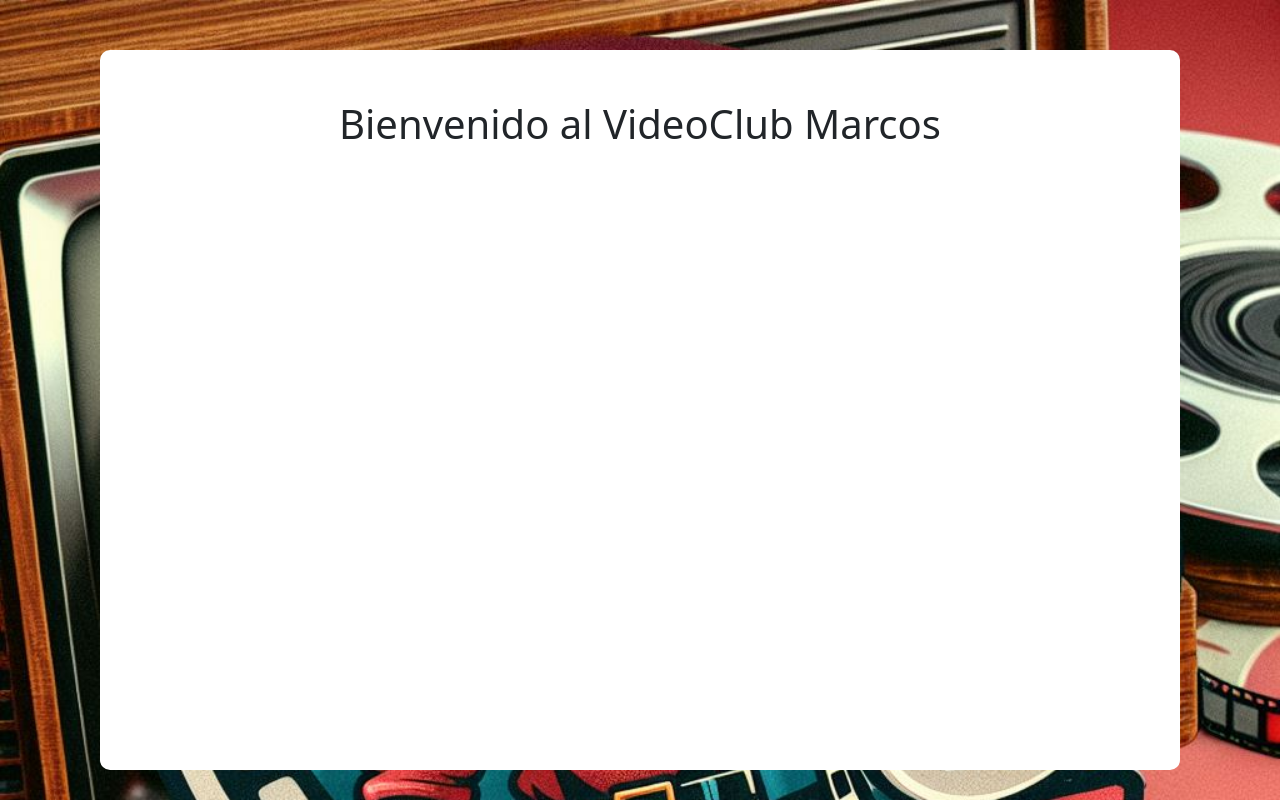
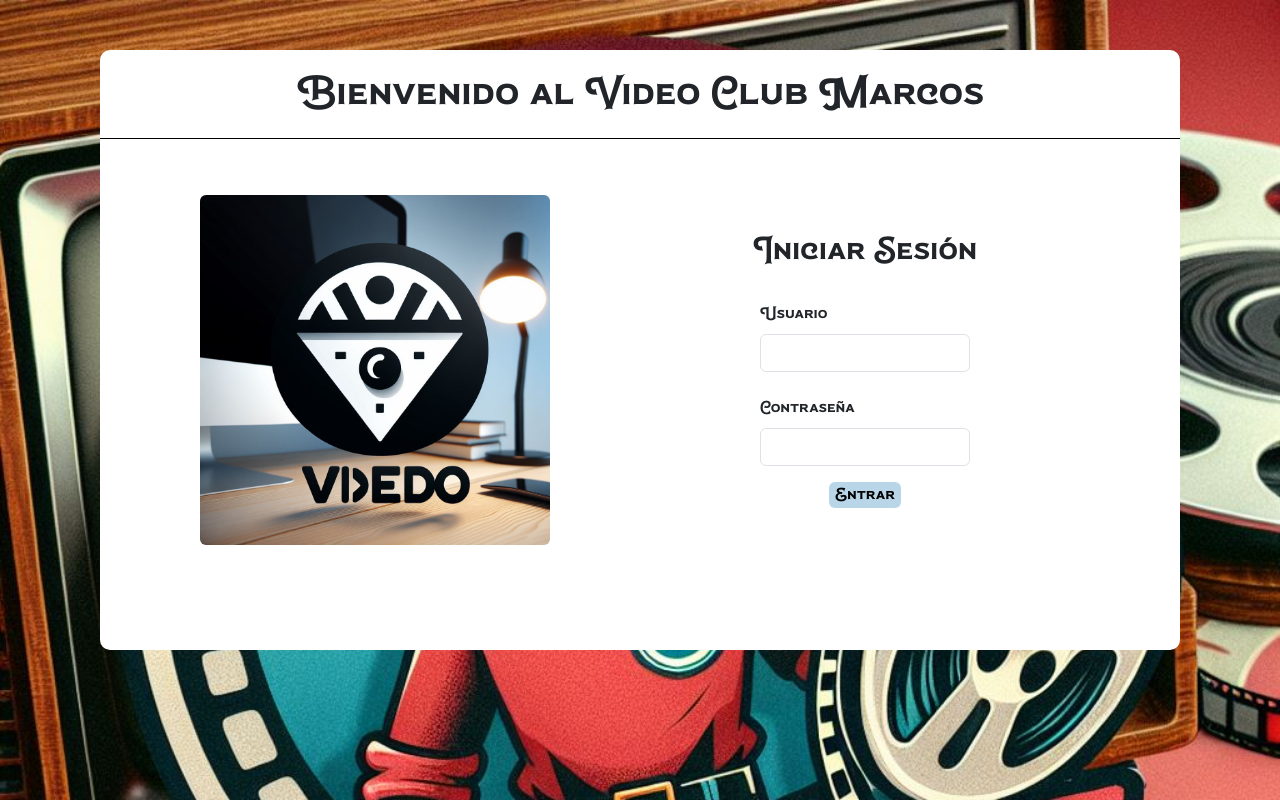
Before and after one commit to marcoossmb/Video-Club-Marcos, a PHP site: page / in a window 1280 px wide. Run offline with PHP 8.4, Linux system fonts and the light colour scheme.

Commit message:
diseñpo pagina principal terminado

```diff
--- a/css/style.css
+++ b/css/style.css
@@ -1,8 +1,13 @@
+@font-face {
+    font-family: "spritz";
+    src: url(../assets/fonts/SpritzAndDelicious.otf);
+}
+
 .body{
     background-color: #03060F;
-    background-image: url(../assets/fondovideoclub.jpg);
+    background-image: url(../assets/images/fondovideoclub.jpg);
     background-repeat: no-repeat;
-    background-size: cover;
+    background-size: 100%;
 }
 .contenedor{
     background-color: white;
@@ -10,9 +15,46 @@
     width: 1080px;
     margin-top: 50px;
     border-radius: 10px;
-    height: 90vh;
+    height: 600px;
+    font-family: "spritz";
 }
-.main__h1{
+.header__h1{
     text-align: center;
-    padding-top:50px;
+    padding:20px 0 20px 0;
+    border-bottom: 1px solid black;
 }
+
+.main{
+    display: flex;
+    justify-content: space-evenly;
+    align-items: center;
+}
+
+.box__img{
+    padding-left: 100px;
+}
+
+.main__img{
+    width: 350px;
+}
+
+.box__form{
+    padding-left: 210px;
+}
+
+.main__btn{
+    background-color: #B9D6E8;
+}
+.main__btn:hover{
+    background-color: #5E819D;
+    color: white;
+}
+
+.form-control{
+    color: #B9D6E8 !important;
+}
+
+.form-control.outline-0:focus {
+    box-shadow: 0px 0px 10px 1px #B9D6E8;
+    border-color: #B9D6E8;
+}
--- a/index.php
+++ b/index.php
@@ -3,14 +3,40 @@
     <head>
         <meta charset="UTF-8">
         <meta name="viewport" content="width=device-width, initial-scale=1.0">
-    <link rel="shortcut icon" href="./assets/logotipo.jpg" type="image/x-icon">
+        <link rel="shortcut icon" href="./assets/images/logotipo.jpg" type="image/x-icon">
         <link rel="stylesheet" href="./css/style.css">
         <link href="https://cdn.jsdelivr.net/npm/bootstrap@5.3.2/dist/css/bootstrap.min.css" rel="stylesheet" integrity="sha384-T3c6CoIi6uLrA9TneNEoa7RxnatzjcDSCmG1MXxSR1GAsXEV/Dwwykc2MPK8M2HN" crossorigin="anonymous">
-    <title>VideoClub - Marcos</title>
+        <title>VideoClub • Marcos</title>
     </head>
     <body class="body">
         <div class="contenedor">
-        <h1 class="main__h1">Bienvenido al VideoClub Marcos</h1>
+            <!-- INICIO DEL HEADER -->
+            <header>
+                <h1 class="header__h1">Bienvenido al Video Club Marcos</h1>
+            </header>
+            <!-- FIN DEL HEADER -->
+
+            <!-- INICIO DEL MAIN -->
+            <main class="main">
+                <div class="mt-5 box__img">
+                    <img class="main__img rounded" src="./assets/images/logotipo.jpg" alt="alt"/>
+                </div>
+                <div class="mt-5 d-flex flex-column align-items-center">
+                    <h2 class="main__title">Iniciar Sesión</h2>
+                    <form class="d-flex flex-column align-items-center" method="post" action="./pages/calendario.php">
+                        <div class="mt-4 box__form">
+                            <label class="form-label">Usuario</label>
+                            <input maxlength="20" name="user" type="text" class="form-control w-50 outline-0" id="inputEmail1">
+                        </div>
+                        <div class="mt-4 box__form">
+                            <label class="form-label">Contraseña</label>
+                            <input maxlength="15" name="password" type="password" class="form-control w-50 outline-0" id="inputPassword1">
+                        </div>
+                        <button class="mt-3 main__btn d-flex justify-content-center border-0 rounded" type="submit">Entrar</button>
+                    </form>
+                </div>
+            </main>
+            <!-- FIN DEL MAIN -->
         </div>
         <script src="https://cdn.jsdelivr.net/npm/bootstrap@5.3.2/dist/js/bootstrap.bundle.min.js" integrity="sha384-C6RzsynM9kWDrMNeT87bh95OGNyZPhcTNXj1NW7RuBCsyN/o0jlpcV8Qyq46cDfL" crossorigin="anonymous"></script>
     </body>
```
Also changed, not shown: assets/fonts/SpritzAndDelicious.otf (added), assets/images/fondovideoclub.jpg (renamed from assets/fondovideoclub.jpg), assets/images/logotipo.jpg (renamed from assets/logotipo.jpg). Lines whose indentation alone changed are shown as unchanged.
